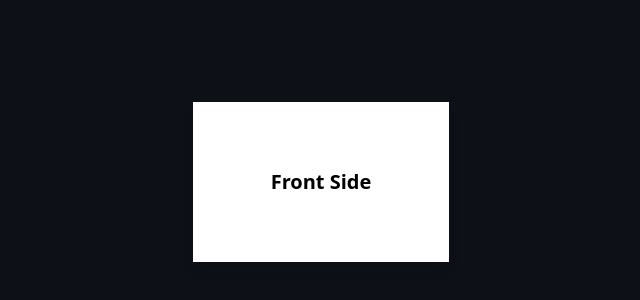
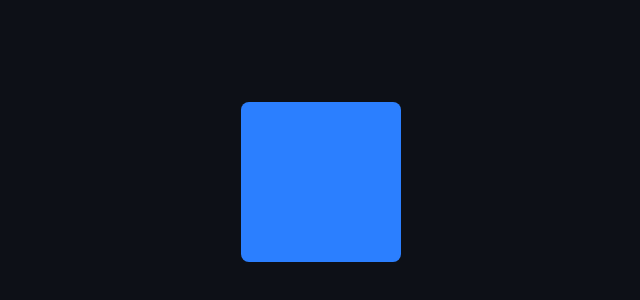
Before and after one commit to DevanshSK/React-Mastery-Journey, a React (Vite) app in the folder framer-motion-demos/: page / in a window 1280 px wide. Shown: the part 218-518 px from the top of the page, without its empty margins (319-959 px from the left). Built offline with nearby package versions, Linux system fonts and the light colour scheme.

Commit message:
Framer Motion: Gesture animations completed

```diff
--- a/framer-motion-demos/src/App.tsx
+++ b/framer-motion-demos/src/App.tsx
@@ -1,13 +1,19 @@
 // import Introduction from "./components/intro-basic-animations/Introduction"
 // import TransitionsDemo from "./components/intro-basic-animations/TransitionsDemo"
 // import KeyFramesDemo from "./components/intro-basic-animations/KeyFramesDemo"
+
 // import VariantsIntro from "./components/variants/VariantsIntro"
-import FlippingCard from "./components/variants/FlippingCard"
+// import FlippingCard from "./components/variants/FlippingCard"
+
+// import GesturesDemo from "./components/gestures/GesturesDemo"
+// import AnimatedCard from "./components/gestures/AnimatedCard"
+// import ImageGallery from "./components/gestures/ImageGallery"
+import AnimatedShape from "./components/gestures/AnimatedShape"
 
 
 const App = () => {
     return (
-        <div>
+        <div className="min-h-screen flex items-center justify-center">
             {/* Introduction to Animations and Transformations */}
             {/* <Introduction /> */}
 
@@ -19,7 +25,13 @@ const App = () => {
 
             {/* Variants */}
             {/* <VariantsIntro /> */}
-            <FlippingCard />
+            {/* <FlippingCard /> */}
+
+            {/* Gestures Section */}
+            {/* <GesturesDemo /> */}
+            {/* <AnimatedCard /> */}
+            {/* <ImageGallery /> */}
+            <AnimatedShape />
 
         </div>
     )
--- /dev/null
+++ b/framer-motion-demos/src/components/gestures/AnimatedCard.tsx
@@ -0,0 +1,39 @@
+import { motion } from "motion/react";
+
+const AnimatedCard = () => {
+    return (
+        <motion.div
+            initial={{ scale: 1, rotate: 0 }}
+            whileHover={{ scale: 1.05, rotate: 3 }}
+            whileTap={{ scale: 0.95 }}
+            drag
+            dragConstraints={{
+                left: -50,
+                right: 50,
+                top: -50,
+                bottom: 50,
+            }}
+            dragElastic={0.2}
+            transition={{ type: "spring", stiffness: 300 }}
+            className="max-w-sm mx-auto bg-white rounded-lg shadow-lg overflow-hidden cursor-pointer"
+        >
+            <img
+                className="w-full h-48 object-cover"
+                src="https://images.unsplash.com/photo-1747035817788-6172edb58363?q=80&w=1089&auto=format&fit=crop&ixlib=rb-4.1.0&ixid=M3wxMjA3fDB8MHxwaG90by1wYWdlfHx8fGVufDB8fHx8fA%3D%3D"
+                alt="Card Image"
+            />
+            <div className="p-6">
+                <h2 className="text-xl text-gray-900 font-semibold mb-2">
+                    Card Title
+                </h2>
+                <p className="text-gray-700 mb-4">
+                    This is a simple card with Framer motion animations and tailwindCSS for styling.
+                </p>
+
+                <button className="px-4 py-2 bg-teal-500 rounded hover:bg-teal-300 outline-none transition">Learn More</button>
+            </div>
+        </motion.div>
+    )
+}
+
+export default AnimatedCard
--- /dev/null
+++ b/framer-motion-demos/src/components/gestures/AnimatedShape.tsx
@@ -0,0 +1,35 @@
+import { motion, type Variants } from "motion/react";
+
+
+const AnimatedShape = () => {
+
+    const boxVariants: Variants = {
+        initial: {
+            scale: 1, rotate: 0, skew: 0,
+        },
+        hover: {
+            scale: 1.2, rotate: 15, skew: "10deg",
+            transition: { duration: 0.3 },
+        },
+        click: {
+            scale: .9, rotate: -15,
+            transition: { duration: .3 },
+        }
+    }
+
+    return (
+        <div className="flex items-center justify-center h-screen">
+            <motion.div
+                variants={boxVariants}
+                className="w-40 h-40 bg-blue-500 rounded-lg"
+                initial="initial"
+                whileHover="hover"
+                whileTap="click"
+            >
+
+            </motion.div>
+        </div>
+    )
+}
+
+export default AnimatedShape
--- /dev/null
+++ b/framer-motion-demos/src/components/gestures/GesturesDemo.tsx
@@ -0,0 +1,57 @@
+import { motion } from "motion/react";
+import { useRef } from "react";
+
+const GesturesDemo = () => {
+
+    const constraintsRef = useRef<HTMLDivElement | null>(null);
+
+    return (
+        <div ref={constraintsRef} className="bg-red-500 w-[700px] h-[700px] flex items-center justify-center">
+            {/* whileHover - runs when component is hovered */}
+            {/* <motion.div
+                className="box"
+                whileHover={{
+                    scale: 1.2,
+                    rotate: 10
+                }}
+                transition={{
+                    type: "spring",
+                    stiffness: 300,
+                }}
+            /> */}
+
+            {/* whileTap - animates when user taps on element */}
+            {/* <motion.div
+                className="box"
+                whileTap={{ scale: .8, backgroundColor: "crimson" }}
+                transition={{ type: "spring", stiffness: 300 }}
+            /> */}
+
+            {/* whileDrag - animates when user drags an element */}
+            <motion.div
+                className="box"
+                drag    // Makes element draggable
+
+                // Drag Directions - Set dragging Directions
+                // drag="x"
+                // drag="y"
+
+                // Set dragging constraints around the element.
+                // dragConstraints={{
+                //     top: -50,
+                //     bottom: -50,
+                //     left: 50,
+                //     right: 50,
+                // }}
+
+                // Set dragging constraints based on a parent container using refs.
+                dragConstraints={constraintsRef}
+
+                whileTap={{ scale: .8, borderRadius: 20 }}
+                transition={{ type: "spring", stiffness: 300 }}
+            />
+        </div>
+    )
+}
+
+export default GesturesDemo
--- /dev/null
+++ b/framer-motion-demos/src/components/gestures/ImageGallery.tsx
@@ -0,0 +1,43 @@
+import { motion } from "motion/react";
+
+const images = [
+    {
+        src: "https://images.unsplash.com/photo-1446034295857-c39f8844fad4?q=80&w=3870&auto=format&fit=crop&ixlib=rb-4.0.3&ixid=M3wxMjA3fDB8MHxwaG90by1wYWdlfHx8fGVufDB8fHx8fA%3D%3D",
+        caption: "Caption for Image 1",
+    },
+    {
+        src: "https://images.unsplash.com/photo-1519681393784-d120267933ba?q=80&w=3870&auto=format&fit=crop&ixlib=rb-4.0.3&ixid=M3wxMjA3fDB8MHxwaG90by1wYWdlfHx8fGVufDB8fHx8fA%3D%3D",
+        caption: "Caption for Image 2",
+    },
+    {
+        src: "https://images.unsplash.com/photo-1559666126-84f389727b9a?q=80&w=3877&auto=format&fit=crop&ixlib=rb-4.0.3&ixid=M3wxMjA3fDB8MHxwaG90by1wYWdlfHx8fGVufDB8fHx8fA%3D%3D",
+        caption: "Caption for Image 3",
+    },
+];
+
+const ImageGallery = () => {
+
+    return (
+        <div
+        className="w-[80%] flex">
+            {images.map((image, index) => (
+                <motion.div
+                    key={index}
+                    whileHover={{ scale: 1.05 }}
+                    className="relative m-[1rem] overflow-hidden rounded-lg shadow-lg "
+                >
+                    <img src={image.src} alt={image.caption} className="w-full h-auto" />
+                    <motion.div
+                        animate={{ opacity: 0 }}
+                        whileHover={{ opacity: 1 }}
+                        className="absolute inset-0 flex items-center justify-center bg-black/80 text-white cursor-pointer"
+                    >
+                        <p className="text-lg">{image.caption}</p>
+                    </motion.div>
+                </motion.div>
+            ))}
+        </div>
+    )
+}
+
+export default ImageGallery
--- a/framer-motion-demos/src/components/intro-basic-animations/KeyFramesDemo.tsx
+++ b/framer-motion-demos/src/components/intro-basic-animations/KeyFramesDemo.tsx
@@ -1,6 +1,6 @@
 // import { motion } from "motion/react";
-// import PulsingButton from "./PulsingButton";
-import BouncingLoader from "./BouncingLoader";
+import PulsingButton from "./PulsingButton";
+// import BouncingLoader from "./BouncingLoader";
 
 const KeyFramesDemo = () => {
     return (
@@ -19,10 +19,10 @@ const KeyFramesDemo = () => {
             /> */}
 
             {/* Example 1: Pulsing Button */}
-            {/* <PulsingButton /> */}
+            <PulsingButton />
 
             {/* Example 1: Bouncy Loader */}
-            <BouncingLoader />
+            {/* <BouncingLoader /> */}
         </div>
     )
 }
--- a/framer-motion-demos/src/components/intro-basic-animations/PulsingButton.tsx
+++ b/framer-motion-demos/src/components/intro-basic-animations/PulsingButton.tsx
@@ -4,9 +4,7 @@ const PulsingButton = () => {
     return (
         <motion.button
             className="rounded bg-blue-500 text-white px-6 py-2"
-            style={{
-                padding: "8px 20px"
-            }}
+
 
             // Pulsing Animation.
             // animate={{
--- a/framer-motion-demos/src/index.css
+++ b/framer-motion-demos/src/index.css
@@ -1,12 +1,30 @@
 @import "tailwindcss";
 
-* {
-    padding: 0;
-    margin: 0;
+@layer base {
+
+    *,
+    *::before,
+    *::after {
+
         box-sizing: border-box;
     }
 
-body{
+    * {
+
+        margin: 0;
+
+        padding: 0;
+
+        box-sizing: border-box;
+    }
+
+    html {
+
+        font-family: sans-serif;
+        /* color: #333; */
+    }
+
+    body {
         background-color: #0d1017;
         color: white;
         display: flex;
@@ -14,10 +32,11 @@ body{
         justify-content: center;
         min-height: 100vh;
     }
+}
 
-.box{
+.box {
     width: 300px;
     height: 300px;
-    border-radius: 100%;
+    /* border-radius: 100%; */
     background: yellow;
 }
```
Lines whose indentation alone changed are shown as unchanged.
